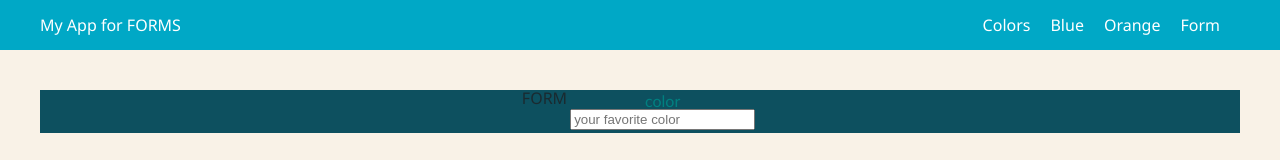
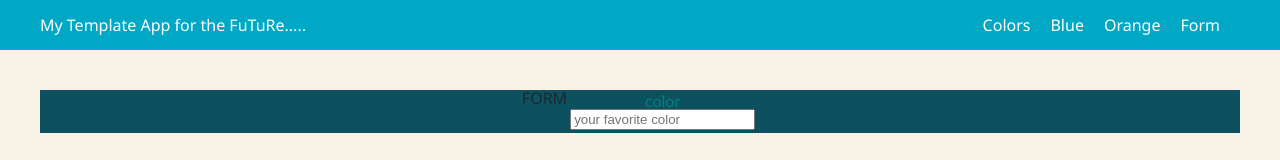
Before and after one commit to amanda-hecht89/custom-form-components, a React app: page /form in a window 1280 px wide. Shown: the top 160 px of the page. Built offline with nearby package versions, Linux system fonts and the light colour scheme.

Commit message:
updating names

```diff
--- a/src/components/App.jsx
+++ b/src/components/App.jsx
@@ -11,7 +11,7 @@ import BlueGreen from './Blue/BlueGreen.jsx';
 import BabyBlue from './Blue/BabyBlue.jsx';
 import DarkBlue from './Blue/DarkBlue.jsx';
 import Layout from './Page/Layout.jsx';
-import Form from './Forms/Empty.jsx';
+import Form from './Forms/FormLayout.jsx';
 
 export default function App() {
   return (
--- a/src/components/Forms/Empty.jsx
+++ b/src/components/Forms/FormLayout.jsx
@@ -1,4 +1,4 @@
-import styles from './Empty.css';
+import styles from './FormLayout.css';
 import { InputControl } from './FormControl.jsx';
 
 export default function Form() {
--- a/src/components/Page/Header.jsx
+++ b/src/components/Page/Header.jsx
@@ -9,9 +9,7 @@ export default function Header() {
       <div className={styles.MenuContainer}>
       </div>
 
-      <h1>My App for FORMS
-      </h1>
-
+      <h1>My Template App for the FuTuRe.....</h1>
       <div className={styles.NavigationContainer}>
         <Navigation />
       </div>
```
Also changed, not shown: src/components/Forms/FormLayout.css (renamed from src/components/Forms/Empty.css).
